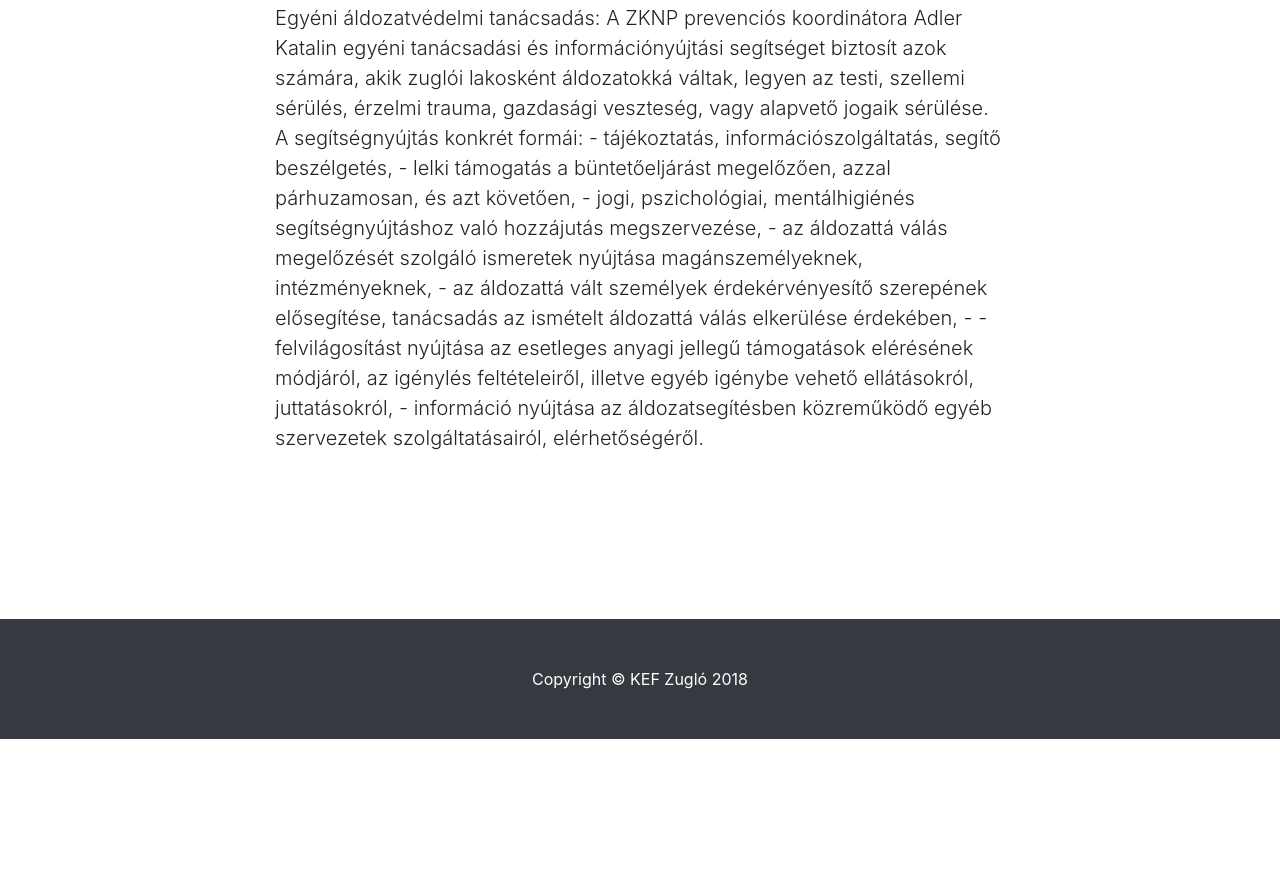
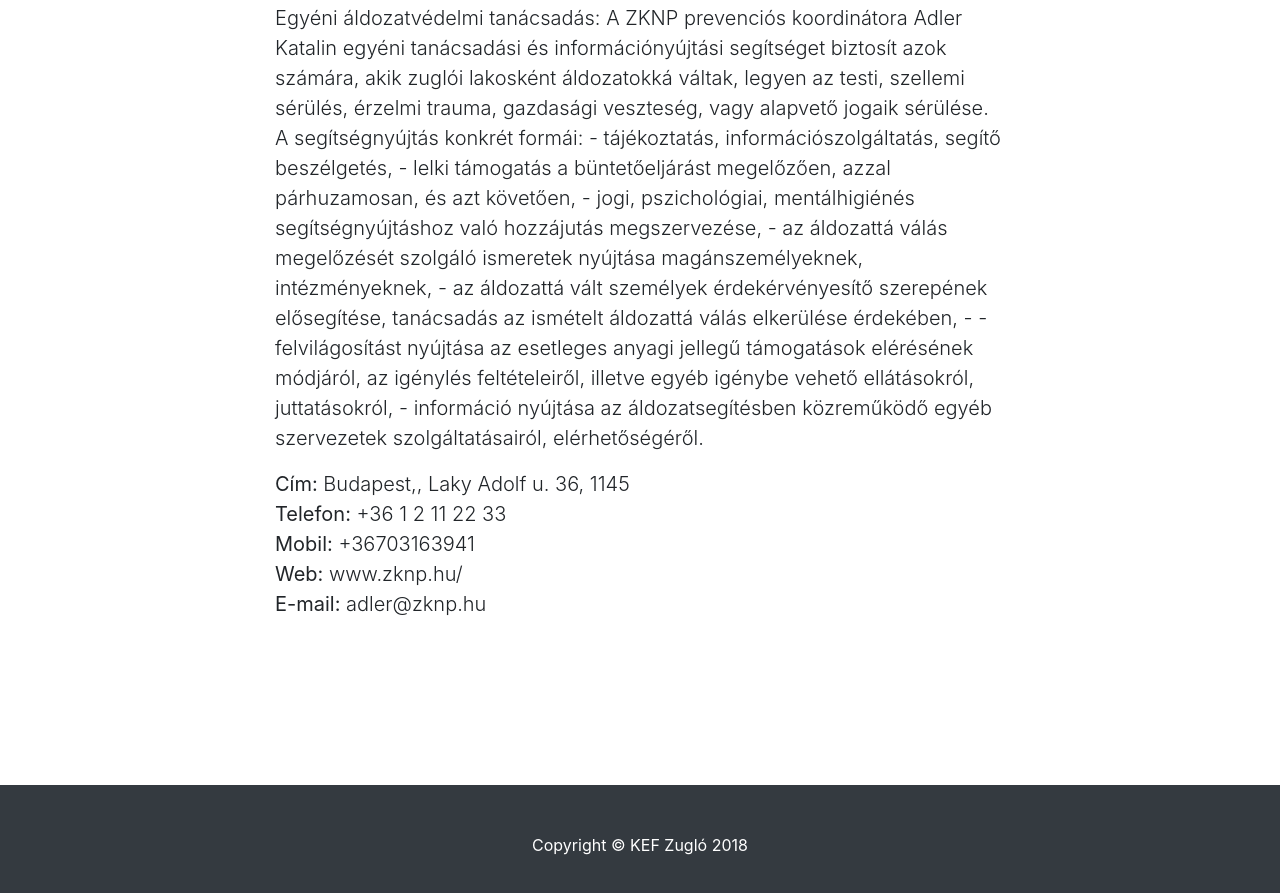
Before and after one commit to zstomi455/zuglo, a website with bundled scripts: page src/index.html in a window 1280 px wide. Shown: the part 5672-6565 px from the top of the page. Before the commit the page ends 6411 px from the top, so only its background shows below. Built offline with nearby package versions, Linux system fonts and the light colour scheme.

Commit message:
added zknp data

```diff
--- a/src/index.html
+++ b/src/index.html
@@ -233,6 +233,13 @@
                      - felvilágosítást nyújtása az esetleges anyagi jellegű támogatások elérésének módjáról, az igénylés feltételeiről, illetve egyéb igénybe vehető ellátásokról, juttatásokról,
                     - információ nyújtása az áldozatsegítésben közreműködő egyéb szervezetek szolgáltatásairól, elérhetőségéről.
                     </p>
+                  <p class="lead">
+                    <b>Cím:</b> Budapest,, Laky Adolf u. 36, 1145<br>
+                    <b>Telefon:</b> +36 1 2 11 22 33<br>
+                    <b>Mobil:</b> +36703163941<br>
+                    <b>Web:</b> www.zknp.hu/<br>
+                    <b>E-mail:</b> adler@zknp.hu<br>
+                  </p>
               </div>
             </div>
           </div>
```
Also changed, not shown: 1 other file.
